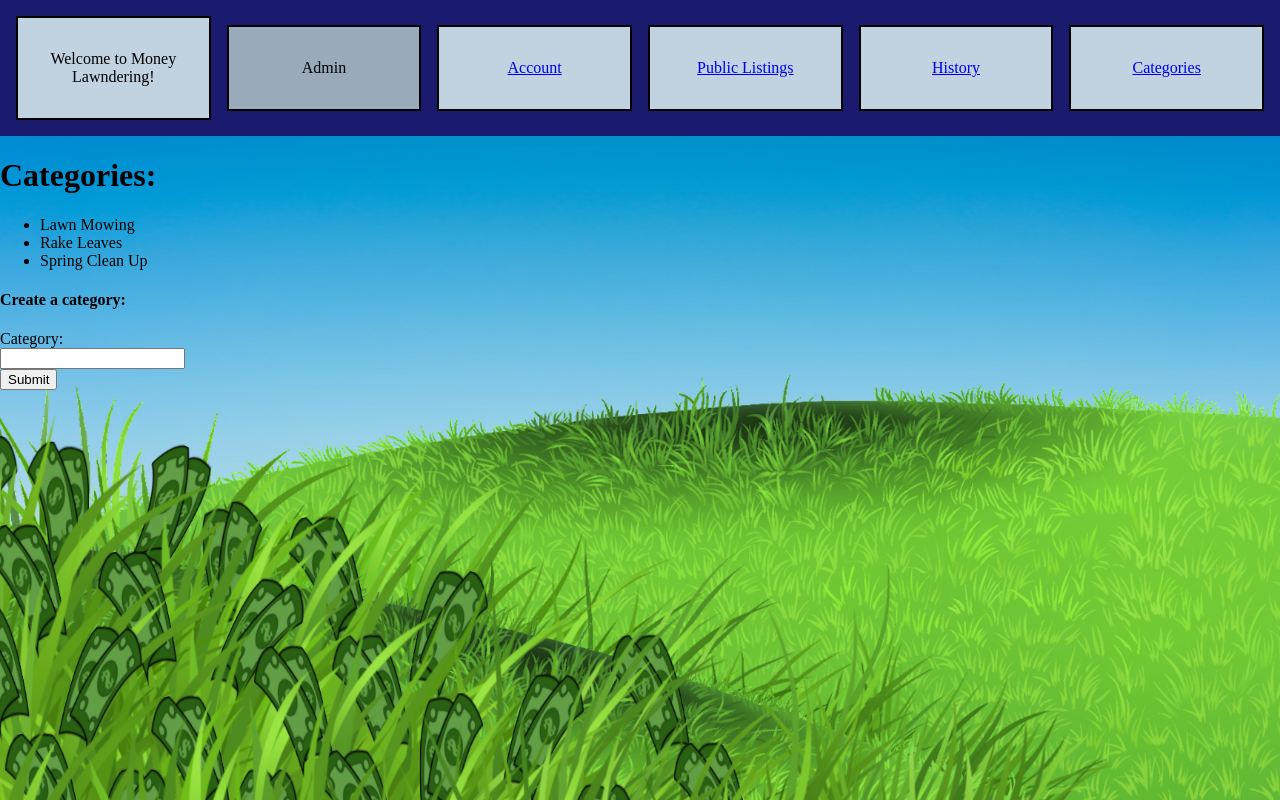
After one commit to andrewObrien98/6-CS3450, a Django app: page /moneyLawndering/1/categories/ in a window 1280 px wide. The commit adds this page. Run offline with Django 4.2, Linux system fonts and the light colour scheme; data comes from the database, SQL or seed files in the repository; both versions use the stored data as it was after the commit.

Commit message:
admin can now create a category

```diff
--- a/app/cs3450/moneyLawndering/templates/moneyLawndering/account.html
+++ b/app/cs3450/moneyLawndering/templates/moneyLawndering/account.html
@@ -29,6 +29,11 @@
                 <div class="selectedNavBarBox"> Account </div>
                 <div class="navBarBox"> <a href="{% url 'moneyLawndering:publicListing' user.id %}"><div>Public Listings</div></a> </div>
                 <div class="navBarBox"> <a href="{% url 'moneyLawndering:history' user.id %}"><div>History</div></a> </div>
+                <div class="navBarBox">
+                    <a href="{% url 'moneyLawndering:category' user.id %}">
+                        <div>Categories</div>
+                    </a>
+                </div>
             {% endif %}
         </div>
     </header>
--- a/app/cs3450/moneyLawndering/templates/moneyLawndering/admin.html
+++ b/app/cs3450/moneyLawndering/templates/moneyLawndering/admin.html
@@ -24,6 +24,11 @@
                 <div class="navBarBox">
                     <a href="{% url 'moneyLawndering:history' user.id %}">
                         <div>History</div>
+                    </a>
+                </div>
+                <div class="navBarBox">
+                    <a href="{% url 'moneyLawndering:category' user.id %}">
+                        <div>Categories</div>
                     </a>
                 </div>
             </div>
--- /dev/null
+++ b/app/cs3450/moneyLawndering/templates/moneyLawndering/categories.html
@@ -0,0 +1,56 @@
+<!DOCTYPE html>
+<html lang="en">
+	<head>
+		<meta charset="UTF-8">
+        <title>Admin</title>
+		{% load static %}
+        <link rel="stylesheet" type="text/css" href="{% static 'moneyLawndering/style.css' %}">
+    </head>
+    <body class="normal-page-background">
+        <header>
+            <div class="navBar">
+                <div class="navBarBox">Welcome to Money Lawndering!</div>
+                <div class="selectedNavBarBox">Admin</div>
+                <div class="navBarBox">
+                    <a href="{% url 'moneyLawndering:account' user.id %}">
+                        <div>Account</div>
+                    </a>
+                </div>
+                <div class="navBarBox">
+                    <a href="{% url 'moneyLawndering:publicListing' user.id %}">
+                        <div>Public Listings</div>
+                    </a>
+                </div>
+                <div class="navBarBox">
+                    <a href="{% url 'moneyLawndering:history' user.id %}">
+                        <div>History</div>
+                    </a>
+                </div>
+                <div class="navBarBox">
+                    <a href="{% url 'moneyLawndering:category' user.id %}">
+                        <div>Categories</div>
+                    </a>
+                </div>
+            </div>
+        </header>
+        <div>
+            <h1>Categories: </h1>
+            <ul>
+                {% for category in categories %}
+                    <li> {{category.type}}</li>
+                {% endfor %}
+            </ul>
+        </div>
+
+        <div>
+            <h4>Create a category: </h4>
+            <form action="{% url 'moneyLawndering:createCategory' %}" method="post">
+                {% csrf_token %}
+                {{ form }}
+                <label for="category">Category: </label><br>
+                <input type="text" name="category" id="category" value=""><br>
+                <input type="submit"/>
+            </form>
+        </div>
+    </body>
+</html>
--- a/app/cs3450/moneyLawndering/templates/moneyLawndering/history.html
+++ b/app/cs3450/moneyLawndering/templates/moneyLawndering/history.html
@@ -29,6 +29,11 @@
                 <div class="navBarBox"> <a href="{% url 'moneyLawndering:account' user.id %}"><div>Account</div></a> </div>
                 <div class="navBarBox"> <a href="{% url 'moneyLawndering:publicListing' user.id %}"><div>Public Listings</div></a> </div>
                 <div class="selectedNavBarBox"> History </div>
+                <div class="navBarBox">
+                    <a href="{% url 'moneyLawndering:category' user.id %}">
+                        <div>Categories</div>
+                    </a>
+                </div>
             {% endif %}
         </div>
     </header>
--- a/app/cs3450/moneyLawndering/templates/moneyLawndering/publicListing.html
+++ b/app/cs3450/moneyLawndering/templates/moneyLawndering/publicListing.html
@@ -29,6 +29,11 @@
                 <div class="navBarBox"> <a href="{% url 'moneyLawndering:account' user.id %}"><div>Account</div></a> </div>
                 <div class="selectedNavBarBox"> Public Listings </div>
                 <div class="navBarBox"> <a href="{% url 'moneyLawndering:history' user.id %}"><div>History</div></a> </div>
+                <div class="navBarBox">
+                    <a href="{% url 'moneyLawndering:category' user.id %}">
+                        <div>Categories</div>
+                    </a>
+                </div>
             {% endif %}
         </div>
     </header>
--- a/app/cs3450/moneyLawndering/urls.py
+++ b/app/cs3450/moneyLawndering/urls.py
@@ -25,4 +25,6 @@ urlpatterns = [
     path('<int:user_id>/admin/', views.admin, name='admin'),
     path('customerreview/<int:listing_id>/<int:user_id>', views.customerReview, name='customerReview'),
     path('<int:user_id>/sendMoney/', views.sendMoney, name='sendMoney'),
+    path('<int:user_id>/categories/', views.categories, name='category'),
+    path('createCategory/', views.createCategory, name='createCategory'),
 ]
--- a/app/cs3450/moneyLawndering/views.py
+++ b/app/cs3450/moneyLawndering/views.py
@@ -203,7 +203,7 @@ def createListing(request, user_id):
 def newListing(request, user_id):
     user = get_object_or_404(User, pk=user_id)
     try:
-        if user.isCustomer:
+        if user.isCustomer and user.accountBalance >= request.POST['price']:
             category = request.POST['category']
             location = request.POST['location']
             time_est = request.POST['time_est']
@@ -222,7 +222,7 @@ def newListing(request, user_id):
             listing.save()
     except:
         response = {
-        "failure": "You sent an invalid listing and it could not create it",
+        "failure": "You sent an invalid listing or have insufficient funds and it could not create it",
         "category": category,
         "location": location,
         "time_est": time_est,
@@ -315,7 +315,7 @@ def history(request, user_id):
         return render(request, 'moneyLawndering/history.html', context)
     #is the admin
     elif user.type == 2:
-        listings = Listing.objects.all(status=5)
+        listings = Listing.objects.filter(status=5)
         context = {'user': user, 'listings': listings}
         return render(request, 'moneyLawndering/history.html', context)
     context = {'user': user, 'listings': listings}
@@ -355,3 +355,17 @@ def sendMoney(request, user_id):
     worker.accountBalance += float(request.POST['amount'])
     worker.save()
     return HttpResponseRedirect(reverse('moneyLawndering:directTransfer', args=(user_id,)))
+
+def categories(request, user_id):
+    user = get_object_or_404(User, pk=user_id)
+    categories = Category.objects.all()
+    return render(request, 'moneyLawndering/categories.html', {'categories': categories, 'user': user})
+
+def createCategory(request):
+    try:
+        category = Category.objects.get(type = request.POST['category'])
+    except(KeyError, Category.DoesNotExist) :
+        category = Category(type = request.POST['category'])
+        category.save()
+    admin = User.objects.get(type = 2)
+    return HttpResponseRedirect(reverse('moneyLawndering:category', args=(admin.id,)))
```
Also changed, not shown: app/cs3450/db.sqlite3.
